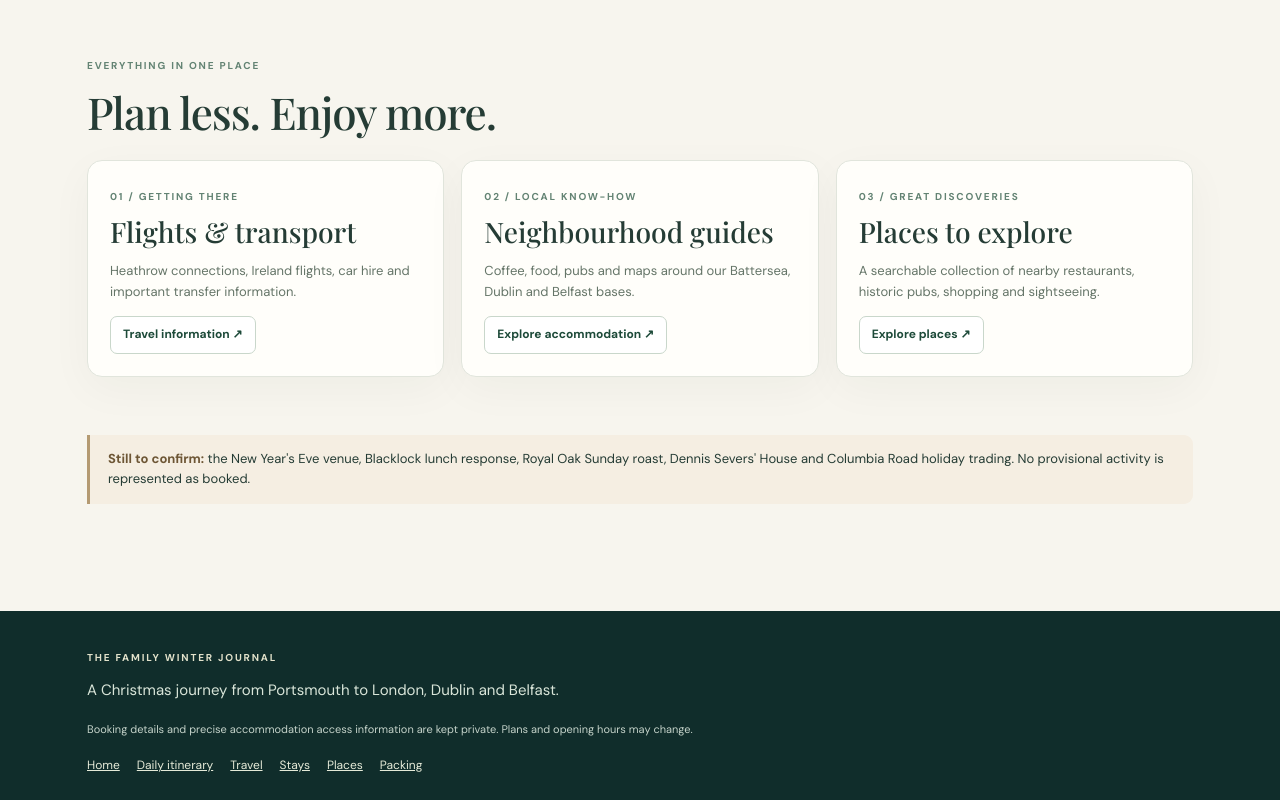
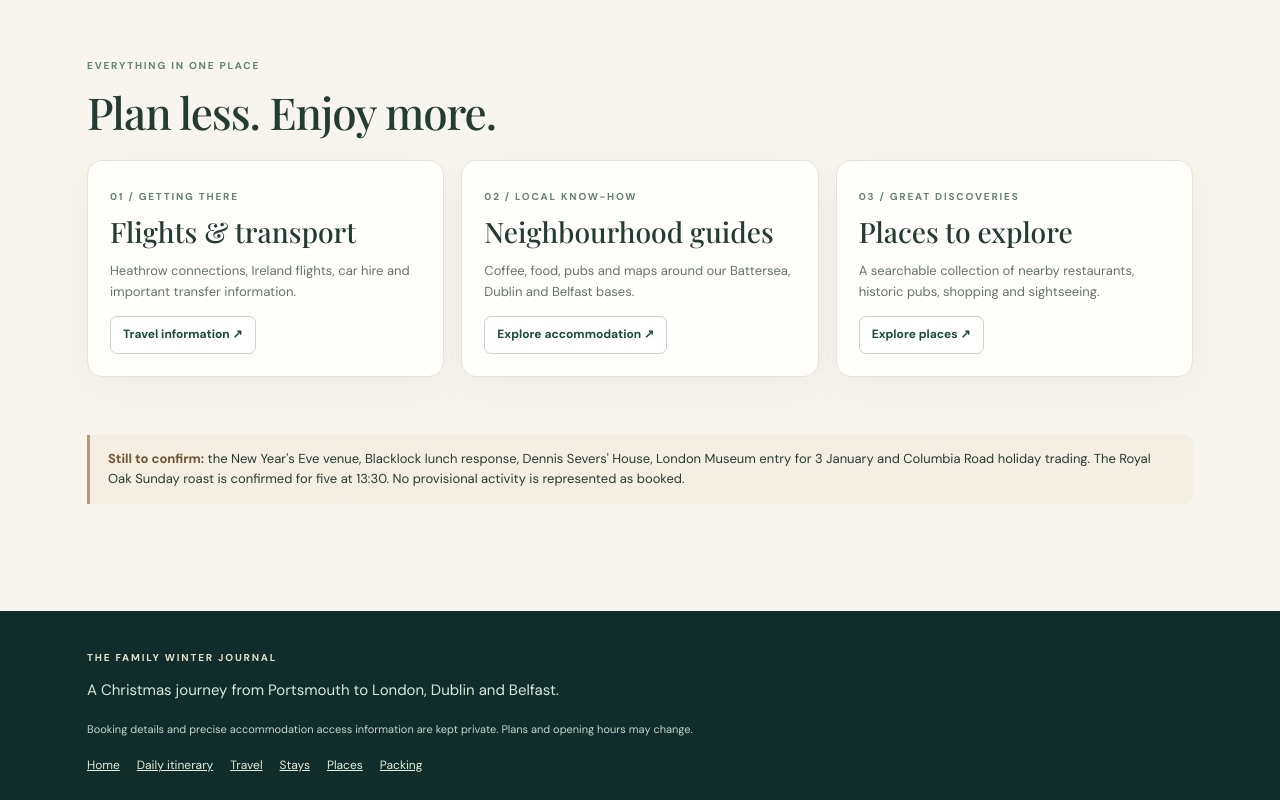
Before and after one commit to Afnixon/uk-ireland-family-trip, a plain HTML site: page index.html in a window 1280 px wide. Shown: the part 2113-2913 px from the top of the page. Drawn offline with nearby package versions, Linux system fonts and the light colour scheme; a web font is replaced by a local one.

Commit message:
Update homepage confirmation note for booked Royal Oak and Smithfield museum

```diff
--- a/index.html
+++ b/index.html
@@ -6,5 +6,5 @@
 <section class="section-gap"><div class="section-title"><div><span class="eyebrow">MOMENTS TO REMEMBER</span><h2>Highlights of the journey</h2></div><a href="./itinerary.html">All 18 days ↗</a></div><div class="grid four" id="featured-days"></div></section>
 <section class="section-gap"><div class="big-banner"><div><span class="eyebrow light">USEFUL ON THE ROAD</span><h2>Your next adventure is one tap away.</h2><p>Browse today's programme, see maps and saved reservations, or share a single day with the family.</p></div><div id="next-day"><a class="btn primary" href="./itinerary.html">Open the itinerary ↗</a></div></div></section>
 <section class="section-gap"><div class="section-title"><div><span class="eyebrow">EVERYTHING IN ONE PLACE</span><h2>Plan less. Enjoy more.</h2></div></div><div class="grid three"><article class="surface"><span class="eyebrow">01 / GETTING THERE</span><h3>Flights & transport</h3><p>Heathrow connections, Ireland flights, car hire and important transfer information.</p><a class="btn small" href="./flights.html">Travel information ↗</a></article><article class="surface"><span class="eyebrow">02 / LOCAL KNOW-HOW</span><h3>Neighbourhood guides</h3><p>Coffee, food, pubs and maps around our Battersea, Dublin and Belfast bases.</p><a class="btn small" href="./accommodation.html">Explore accommodation ↗</a></article><article class="surface"><span class="eyebrow">03 / GREAT DISCOVERIES</span><h3>Places to explore</h3><p>A searchable collection of nearby restaurants, historic pubs, shopping and sightseeing.</p><a class="btn small" href="./places.html">Explore places ↗</a></article></div></section>
-<section class="section-gap"><div class="notice"><strong>Still to confirm:</strong> the New Year's Eve venue, Blacklock lunch response, Royal Oak Sunday roast, Dennis Severs' House and Columbia Road holiday trading. No provisional activity is represented as booked.</div></section>
+<section class="section-gap"><div class="notice"><strong>Still to confirm:</strong> the New Year's Eve venue, Blacklock lunch response, Dennis Severs' House, London Museum entry for 3 January and Columbia Road holiday trading. The Royal Oak Sunday roast is confirmed for five at 13:30. No provisional activity is represented as booked.</div></section>
 </main><footer class="footer"><div class="wrap"><span class="eyebrow light">THE FAMILY WINTER JOURNAL</span><p style="margin-top:10px">A Christmas journey from Portsmouth to London, Dublin and Belfast.</p><small>Booking details and precise accommodation access information are kept private. Plans and opening hours may change.</small><div class="footer-nav"><a href="./index.html">Home</a><a href="./itinerary.html">Daily itinerary</a><a href="./flights.html">Travel</a><a href="./accommodation.html">Stays</a><a href="./places.html">Places</a><a href="./essentials.html">Packing</a></div></div></footer></body></html>
```
